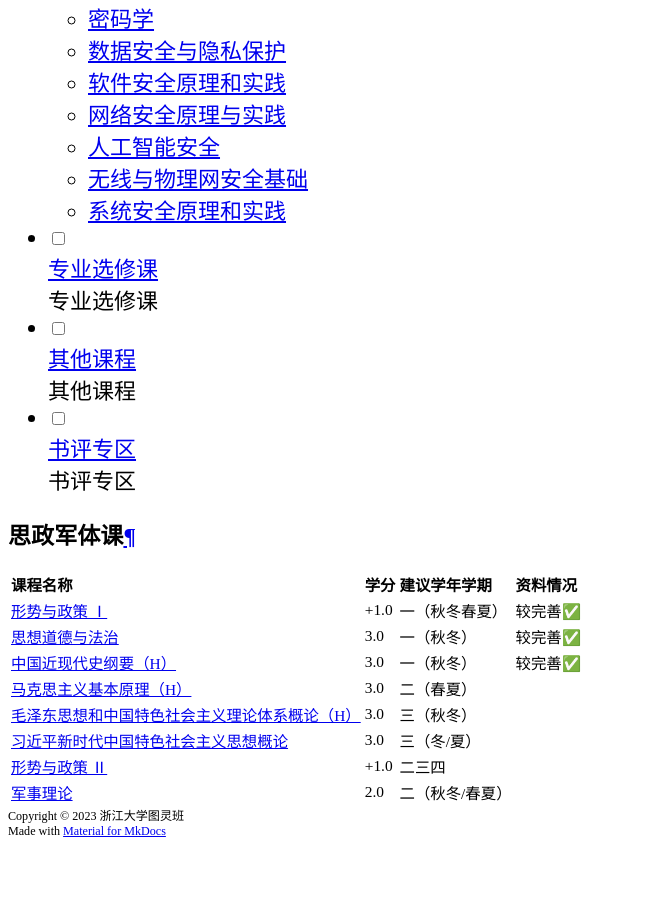
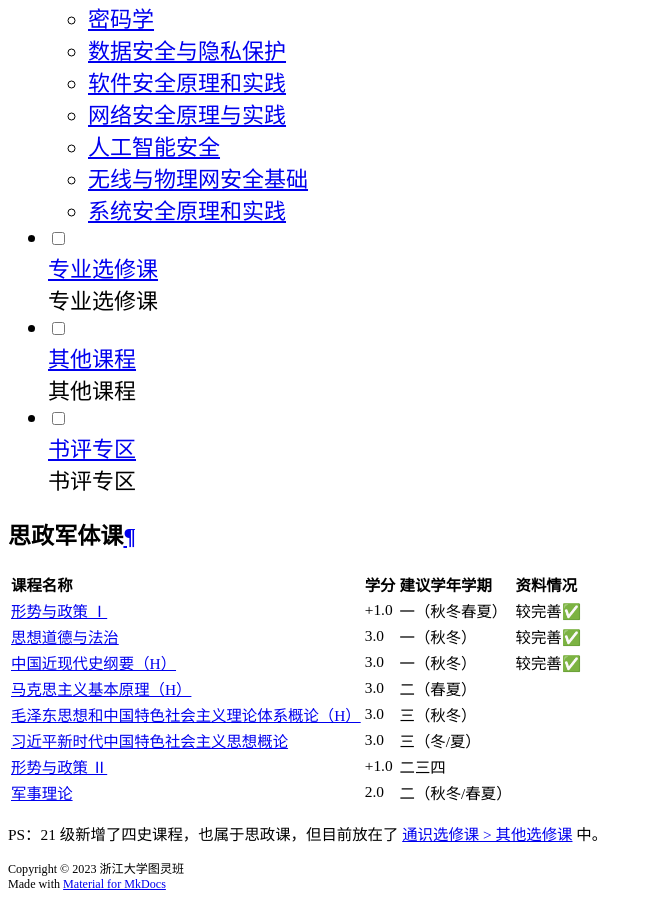
Before and after one commit to ZJU-Turing/TuringCourses, an MkDocs documentation site: the page built from docs/political/index.md, in a window 1280 px wide and 900 px high, scrolled down 14243 px. Shown: the whole window, without its empty margins (0-652 px from the left). Built offline with MkDocs 1.6.1 and Material for MkDocs 9.7.7, drawn with Linux system fonts in a browser that asks for light colours; comment, search, counter and statistics services are not loaded; before the commit the page ends 15090 px from its top, so only the background shows below that.

Commit message:
docs: 思政军体页面增加关于四史的注释

```diff
--- a/docs/political/index.md
+++ b/docs/political/index.md
@@ -20,3 +20,5 @@
 |[军事理论](military_theory/)|2.0|二（秋冬/春夏）||
 
 </div>
+
+PS：21 级新增了四史课程，也属于思政课，但目前放在了 [通识选修课 > 其他选修课](../general/others/) 中。
```
